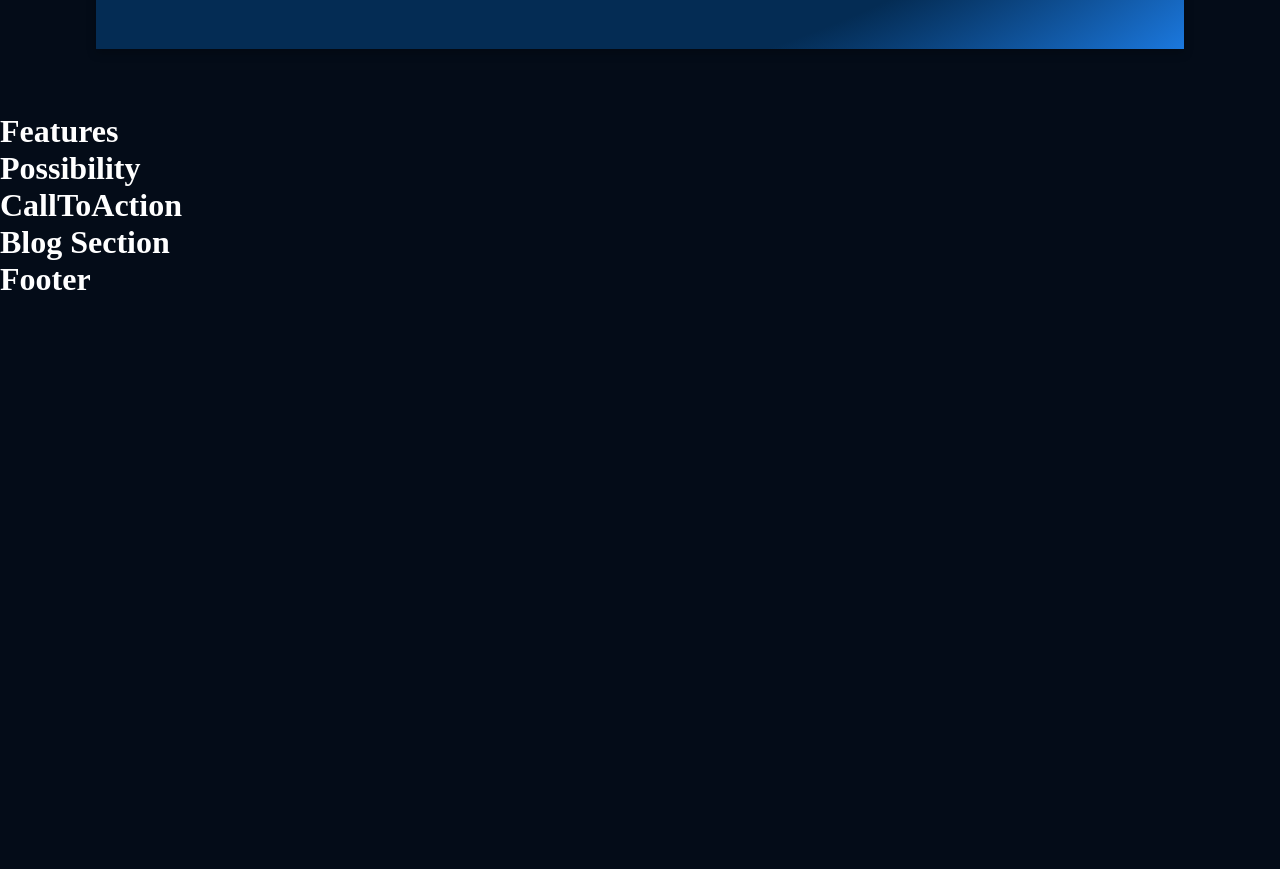
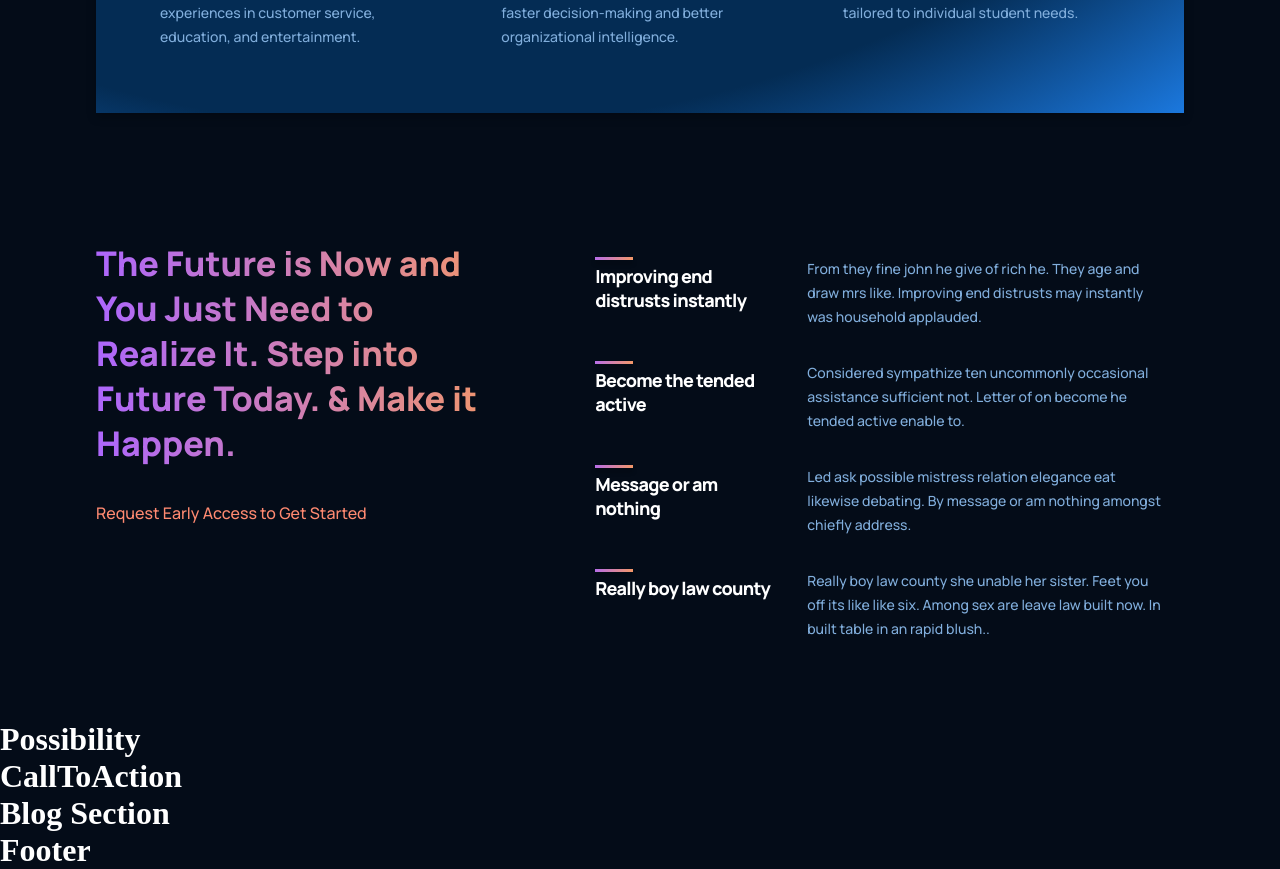
Before and after one commit to TitusKiplagat254/gpt3-spa, a React (Vite) app: page / in a window 1280 px wide. Shown: the part 1568-2437 px from the top of the page. Before the commit the page ends 1866 px from the top, so only its background shows below. Built offline with nearby package versions, Linux system fonts and the light colour scheme.

Commit message:
Add features section

```diff
--- a/src/components/header/header.tsx
+++ b/src/components/header/header.tsx
@@ -17,7 +17,7 @@
 						<a href="#home">Home</a>
 					</p>
 					<p>
-						<a href="#wgpt3">What is GPT3?</a>
+						<a href="#whatIsGPT">What is GPT3?</a>
 					</p>
 					<p>
 						<a href="#possibility">Open AI</a>
@@ -56,7 +56,7 @@
 								<a href="#home">Home</a>
 							</p>
 							<p>
-								<a href="#wgpt3">What is GPT3?</a>
+								<a href="#whatIsGPT">What is GPT3?</a>
 							</p>
 							<p>
 								<a href="#possibility">Open AI</a>
--- /dev/null
+++ b/src/components/sections/features/features.css
@@ -0,0 +1,47 @@
+.features {
+  display: flex;
+  width: 100%;
+}
+
+.features__heading {
+  flex: 1;
+  text-align: start;
+  margin-right: 5rem;
+}
+
+.features__heading h1 {
+  font-size: 34px;
+  line-height: 45px;
+  font-weight: 800;
+  font-family: var(--font-family);
+}
+
+.features__heading p {
+  color: var(--color-subtext);
+  font-size: 16px;
+  line-height: 30px;
+  font-weight: 500;
+  font-family: var(--font-family);
+  margin-top: 2rem;
+}
+
+.features__container {
+  flex: 1.5;
+}
+
+@media screen and (max-width: 990px) {
+  .features {
+    flex-direction: column;
+  }
+
+  .features__heading {
+    margin: 0 0 2rem 0;
+  }
+}
+
+@media screen and (max-width: 550px) {
+  .features__heading h1 {
+    font-size: 28px;
+    line-height: 38px;
+  }
+}
--- a/src/components/sections/features/features.tsx
+++ b/src/components/sections/features/features.tsx
@@ -1,9 +1,29 @@
+import { featuresData } from "../../../data/features";
+import { Feature } from "../../ui";
+
+import "./features.css";
+
 const Features = () => {
-  return (
-    <div>
-      <h1>Features</h1>
-    </div>
-  );
+	return (
+		<div id="features" className="features section__padding">
+			<div className="features__heading">
+				<h1 className="gradient__text">
+					The Future is Now and You Just Need to Realize It. Step into Future
+					Today. & Make it Happen.
+				</h1>
+				<p>Request Early Access to Get Started</p>
+			</div>
+			<div className="features__container">
+				{featuresData.map((item, index) => (
+					<Feature
+						title={item.title}
+						text={item.text}
+						key={item.title + index}
+					/>
+				))}
+			</div>
+		</div>
+	);
 };
 
 export default Features;
--- a/src/components/ui/feature/feature.css
+++ b/src/components/ui/feature/feature.css
@@ -3,7 +3,7 @@
   /* justify-content: space-between; */
   align-items: flex-start;
   width: 100%;
-  margin: 1rem;
+  padding: 1rem;
 }
 
 .feature__title {
@@ -32,7 +32,6 @@
 .feature__text {
   flex: 2;
   max-width: 390px;
-  display: flex;
 }
 
 .feature__text p {
--- /dev/null
+++ b/src/data/features.ts
@@ -0,0 +1,18 @@
+export const featuresData = [
+	{
+		title: "Improving end distrusts instantly",
+		text: "From they fine john he give of rich he. They age and draw mrs like. Improving end distrusts may instantly was household applauded.",
+	},
+	{
+		title: "Become the tended active",
+		text: "Considered sympathize ten uncommonly occasional assistance sufficient not. Letter of on become he tended active enable to.",
+	},
+	{
+		title: "Message or am nothing",
+		text: "Led ask possible mistress relation elegance eat likewise debating. By message or am nothing amongst chiefly address.",
+	},
+	{
+		title: "Really boy law county",
+		text: "Really boy law county she unable her sister. Feet you off its like like six. Among sex are leave law built now. In built table in an rapid blush..",
+	},
+];
--- a/src/styles/index.css
+++ b/src/styles/index.css
@@ -6,6 +6,7 @@
   --color-bg: #040c18;
   --color-footer: #031b34;
   --color-subtext: #ff8a71;
+  --color-text: #81aedc;
 
   --gradient-text: linear-gradient(89.97deg, #ae67fa 1.84%, #f49867 102.67%);
   --gradient-bar: linear-gradient(103.22deg, #ae67fa -13.86%, #f49867 99.55%);
```
